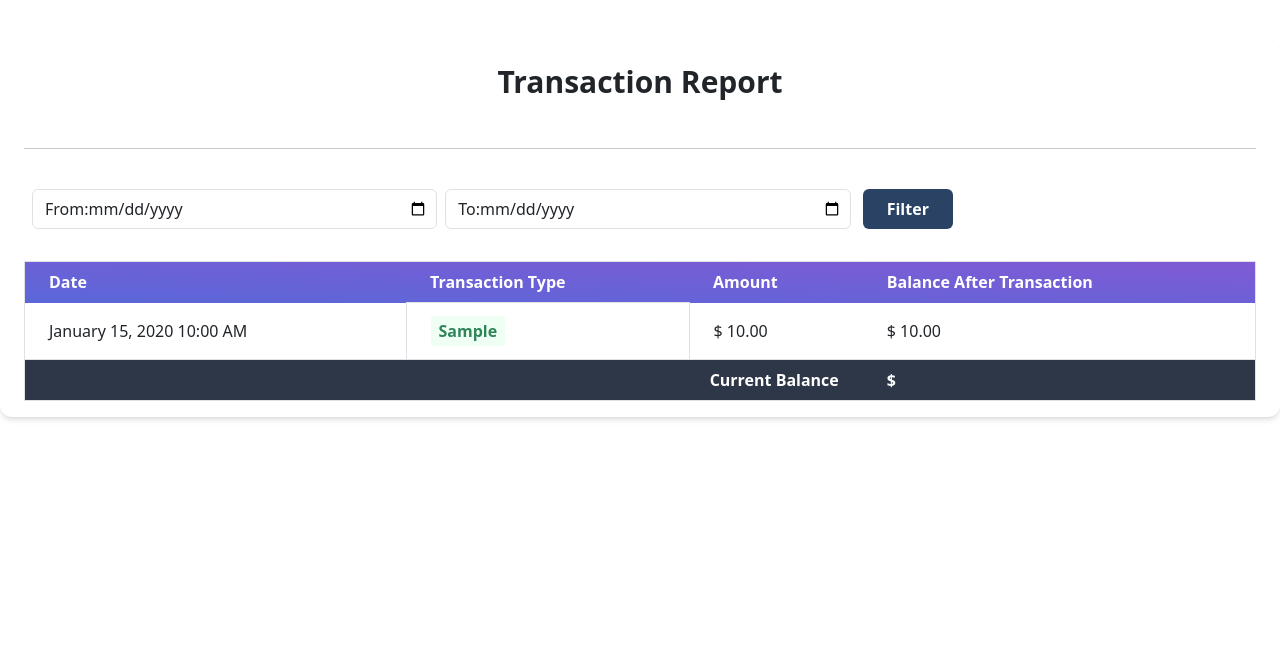
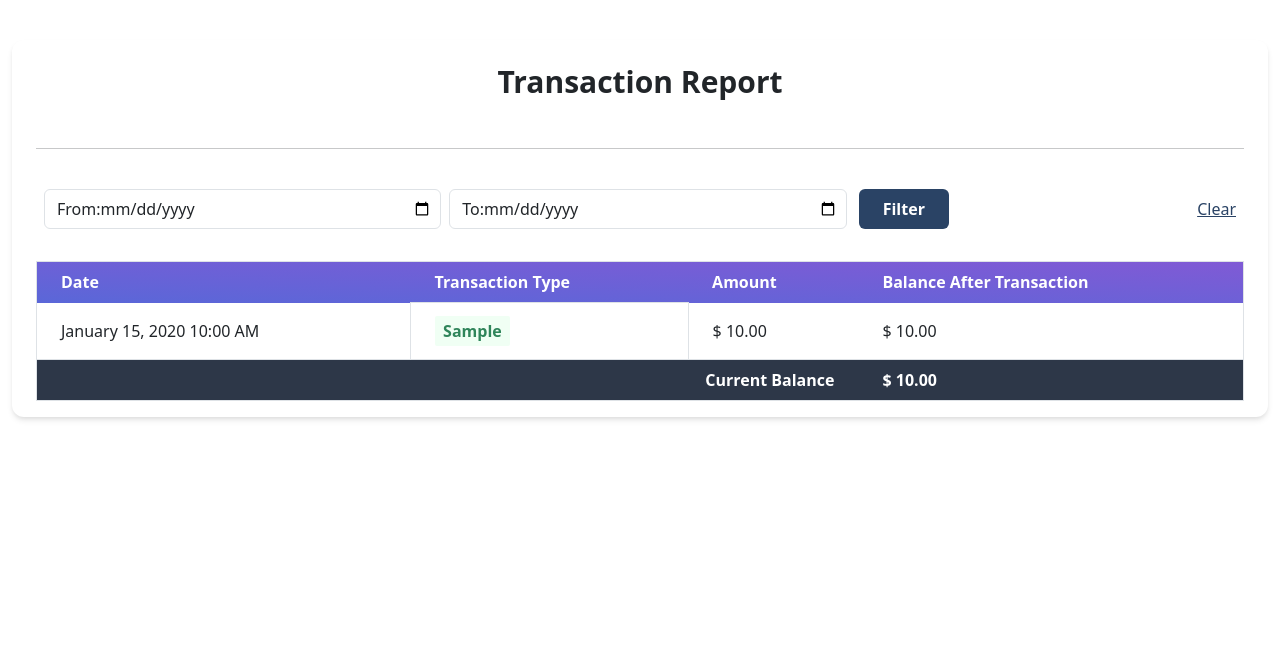
Before and after one commit to ratulhasan001/bookish, a Django app: template transcations/templates/transcation_report.html in a window 1280 px wide. Shown: the part 56-713 px from the top of the page. Run offline with Django 4.2, Linux system fonts and the light colour scheme; the template is opened without the code that fills it: most values are stand-ins (such as "Sample title", 1, 10 or a date in 2020).

Commit message:
Keep report filter dates and add a Clear link and an empty state
Also colours borrow rows red; the old check looked for a Withdrawal
type that does not exist.

```diff
--- a/transcations/templates/transcation_report.html
+++ b/transcations/templates/transcation_report.html
@@ -1,10 +1,9 @@
 {% extends 'base.html' %}
 {% load static %}
-{% comment %} {% load humanize %} {% endcomment %}
-{% block head_title %} Transaction Report{% endblock %} {% block content %}
+{% block head_title %}Transaction Report{% endblock %} {% block content %}
 
 
-<div class="my-10 py-3 px-4 bg-white rounded-xl shadow-md">
+<div class="container"><div class="my-10 py-3 px-4 bg-white rounded-xl shadow-md">
   <h1 class="font-bold text-3xl text-center pb-5 pt-2">Transaction Report</h1>
   <hr />
   <form method="get" action="{% url 'transaction_report' %}">
@@ -18,6 +17,7 @@
           type="date"
           id="start_date"
           name="start_date"
+          value="{{ start_date }}"
         />
       </div>
 
@@ -30,6 +30,7 @@
           type="date"
           id="end_date"
           name="end_date"
+          value="{{ end_date }}"
         />
       </div>
       <div class="mt-10 pl-3 pr-2 flex justify-between items-center relative w-4/12">
@@ -39,11 +40,12 @@
         >
           Filter
         </button>
+        {% if start_date or end_date %}<a class="ml-3 text-blue-900 underline" href="{% url 'transaction_report' %}">Clear</a>{% endif %}
       </div>
     </div>
   </form>
   <table
-    class="table-auto mx-auto w-full px-5 rounded-xl mt-8 border dark:border-neutral-500"
+    class="table-auto mx-auto w-full px-5 rounded-xl mt-8 border"
   >
     <thead class="bg-purple-900 text-white text-left">
       <tr
@@ -57,13 +59,13 @@
     </thead>
     <tbody>
       {% for transaction in object_list %}
-      <tr class="border-b dark:border-neutral-500">
+      <tr class="border-b">
         <td class="px-4 py-2">
           {{ transaction.timestamp|date:"F d, Y h:i A" }}
         </td>
         <td class="px-4 py-3 text-s border">
           <span
-            class="px-2 py-1 font-bold leading-tight rounded-sm {% if transaction.get_transaction_type_display == 'Withdrawal' %} text-red-700 bg-red-100 {% else %} text-green-700 bg-green-100 {% endif %}"
+            class="px-2 py-1 font-bold leading-tight rounded-sm {% if transaction.transaction_type == 2 %} text-red-700 bg-red-100 {% else %} text-green-700 bg-green-100 {% endif %}"
           >
             {{ transaction.get_transaction_type_display }}
           </span>
@@ -75,14 +77,18 @@
           $ {{ transaction.balance_after_transaction|floatformat:2}}
         </td>
       </tr>
+      {% empty %}
+      <tr>
+        <td class="px-4 py-6 text-center text-gray-600" colspan="4">No transactions{% if start_date and end_date %} in this date range{% else %} yet. Make a deposit to get started{% endif %}.</td>
+      </tr>
       {% endfor %}
       <tr class="bg-gray-800 text-white">
         <th class="px-4 py-2 text-right" colspan="3">Current Balance</th>
         <th class="px-4 py-2 text-left">
-          $ {{ user.account.balance|floatformat:2}}
+          $ {{ account.balance|floatformat:2 }}
         </th>
       </tr>
     </tbody>
   </table>
-</div>
+</div></div>
 {% endblock %}
```
